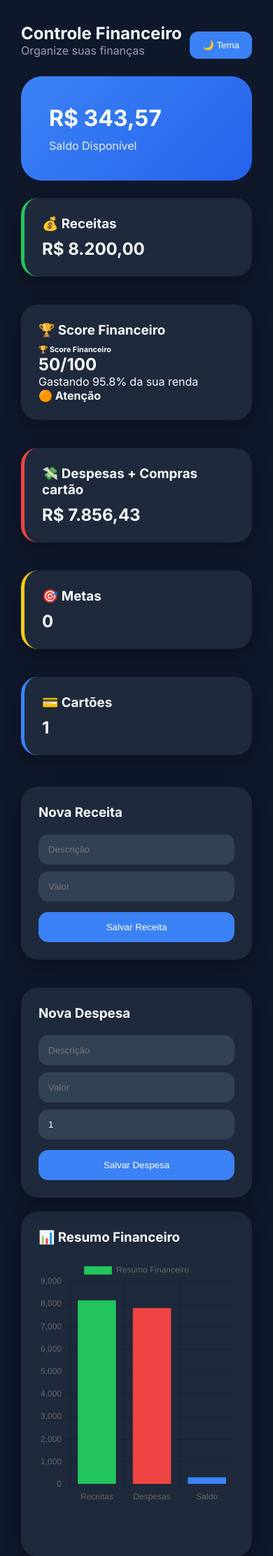
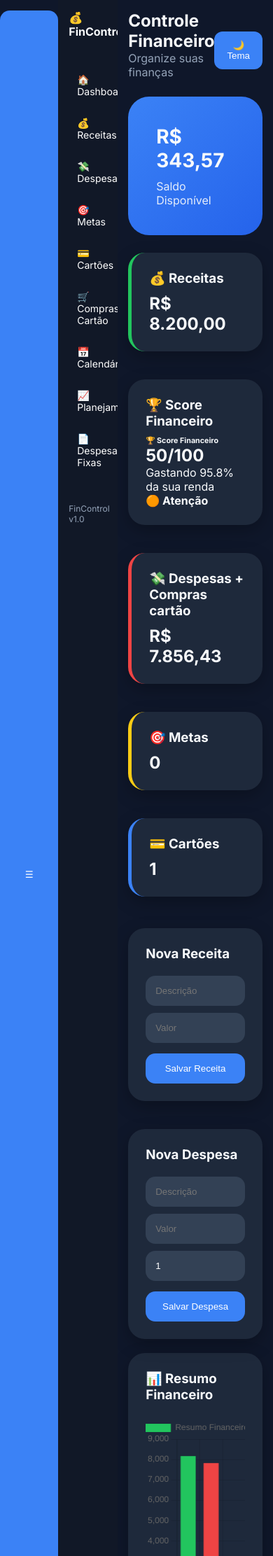
Before and after one commit to Danielporcela/app_controle_financeiro_pessoal, a Flask app: page / in a window 390 px wide. Shown: the top 2223 px of the page at 70% size. Run offline with Flask 3, Linux system fonts and the light colour scheme; data comes from the database, SQL or seed files in the repository; data that the repository does not hold is empty.

Commit message:
Corrige menu mobile

```diff
--- a/static/style.css
+++ b/static/style.css
@@ -547,29 +547,63 @@ MOBILE
     }
 }
 
-@media(max-width:600px){
+@media(max-width:600px) {
 
+    .sidebar {
 
-.sidebar{
-
-    display:none;
+        width: 100%;
+        height: auto;
+        position: relative;
+        padding: 15px;
     }
 
-.content{
+    .sidebar ul {
 
-    margin-left:0;
+        display: flex;
+        flex-wrap: wrap;
+        gap: 8px;
     }
 
-.cards{
+    .sidebar li {
 
-    grid-template-columns:1fr;
+        margin-bottom: 0;
     }
 
-.grid{
+    .sidebar a {
 
-    grid-template-columns:1fr;
+        font-size: 14px;
+        padding: 10px 12px;
+    }
+
+    .content {
+
+        margin-left: 0;
+        padding: 15px;
+    }
+
+    .cards {
+
+        grid-template-columns: 1fr;
+    }
+
+    .grid {
+
+        grid-template-columns: 1fr;
+    }
+
+    .hero h1 {
+
+        font-size: 28px;
+    }
+
+    table {
+
+        display: block;
+        overflow-x: auto;
+        white-space: nowrap;
     }
 }
+
 .btn-delete{
 
     background:#EF4444;
--- a/templates/base.html
+++ b/templates/base.html
@@ -26,7 +26,9 @@
   </head>
 
   <body>
-    <div class="sidebar">
+    <button class="menu-mobile" onclick="toggleMenu()">☰</button>
+
+    <div class="sidebar" id="sidebar">
       <div class="logo">💰 FinControl</div>
 
       <ul>
@@ -105,5 +107,10 @@
         }
       };
     </script>
+    <script>
+      function toggleMenu() {
+        document.getElementById("sidebar").classList.toggle("active");
+      }
+    </script>
   </body>
 </html>
```
Also changed, not shown: 1 other file. Lines whose indentation alone changed are shown as unchanged.
